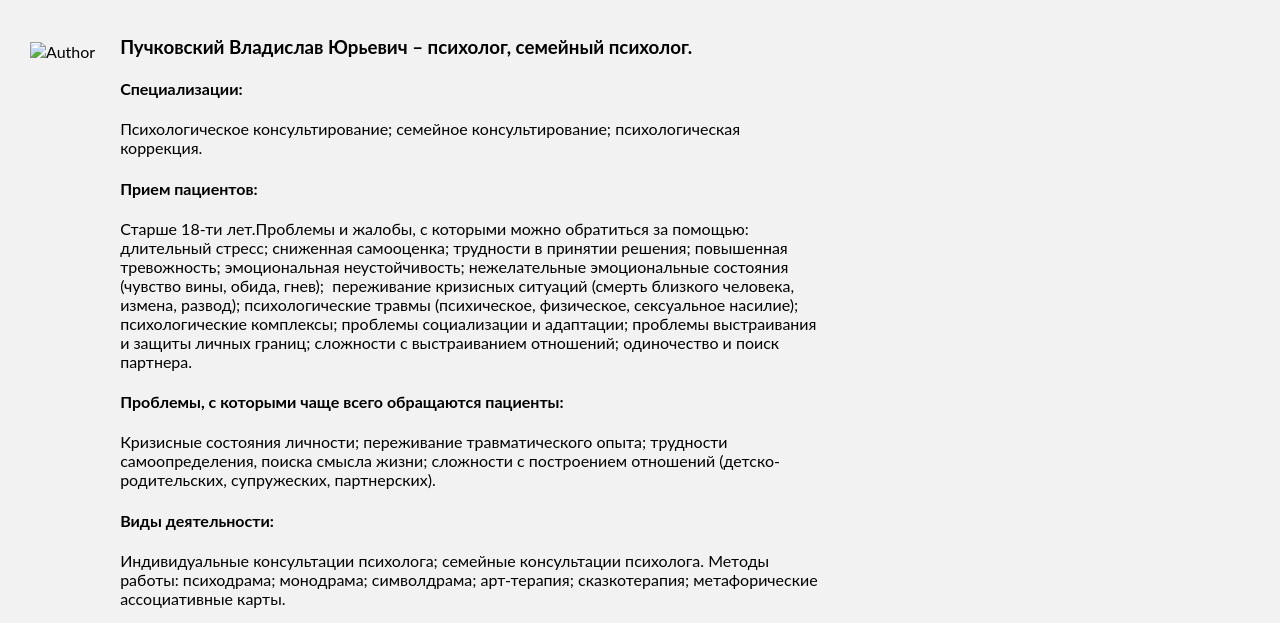
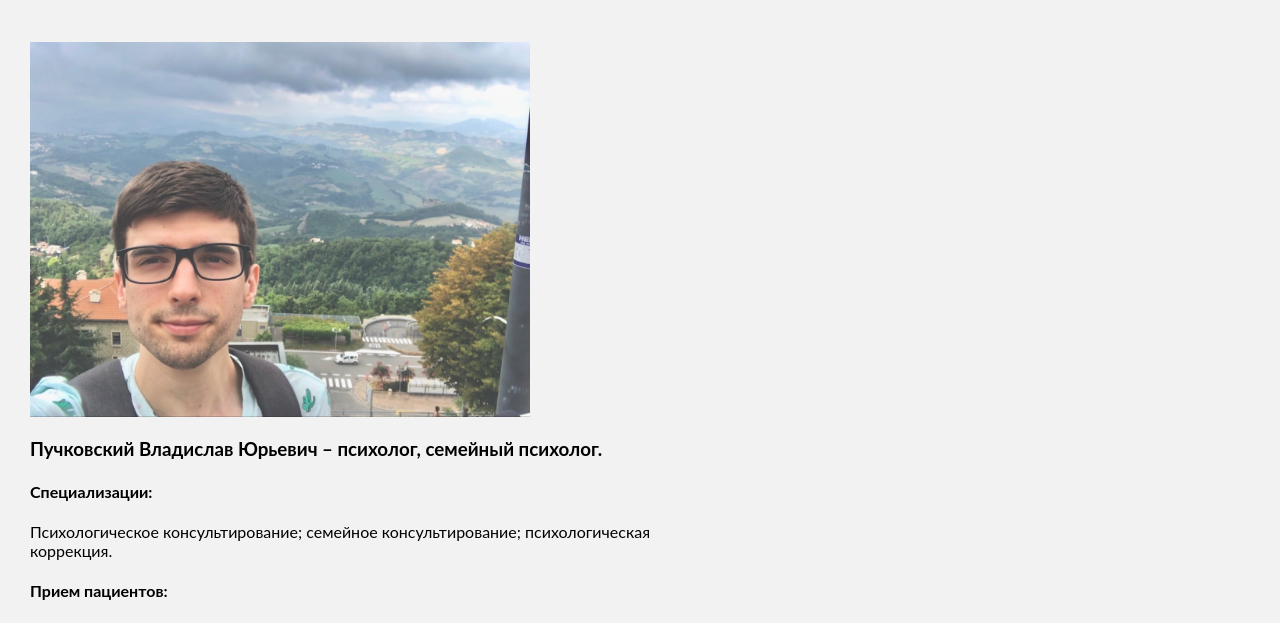
Before and after one commit to Puchkovskiy-Vl/final, a plain HTML site: page about.html in a window 1280 px wide. Shown: the part 161-784 px from the top of the page. Drawn offline with Linux system fonts and the light colour scheme.

Commit message:
Update about.html

```diff
--- a/about.html
+++ b/about.html
@@ -36,7 +36,7 @@
       <h2 class="page-title">Обо мне</h2>
       <section class="about">
         <div class="photo">
-          <img src="./assets/author2.jpg" alt="Author" />
+          <img src="./assets/author.jpg" alt="Author" />
         </div>
         <div style="width: 700px;">
           <h3>Пучковский Владислав Юрьевич – психолог, семейный психолог.</h3>
```
